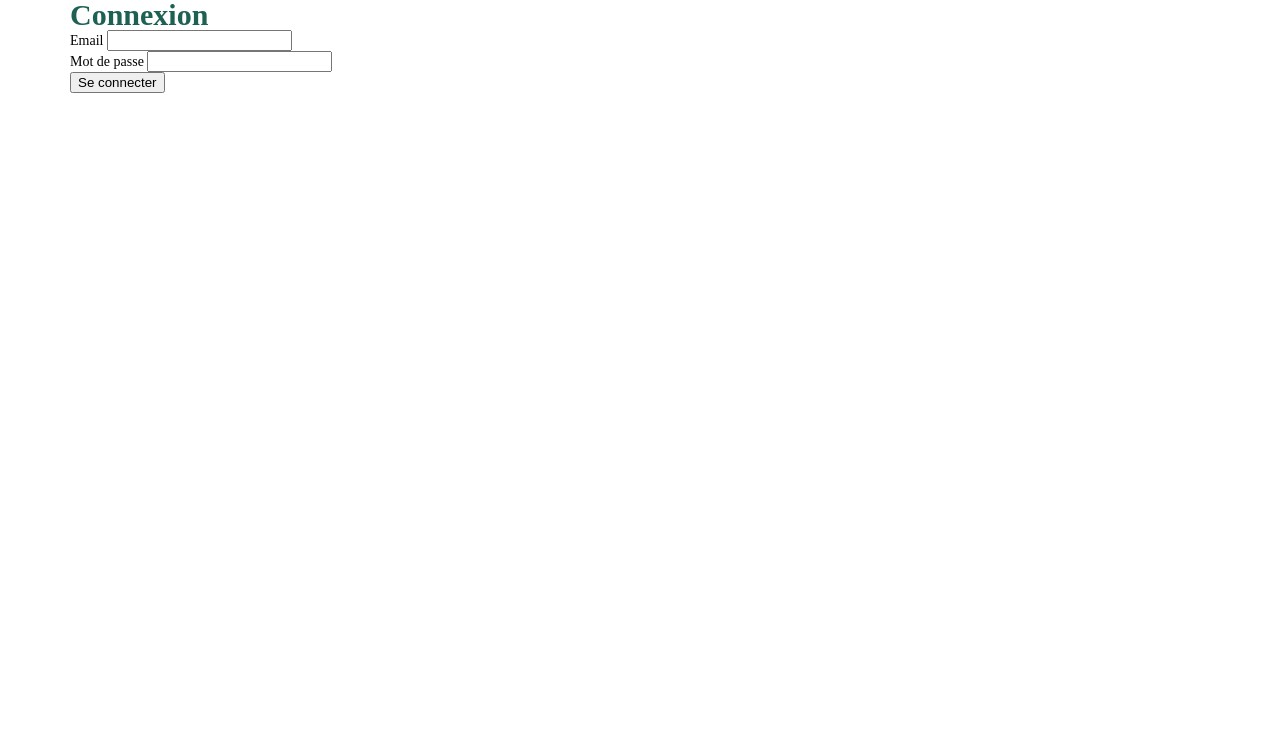
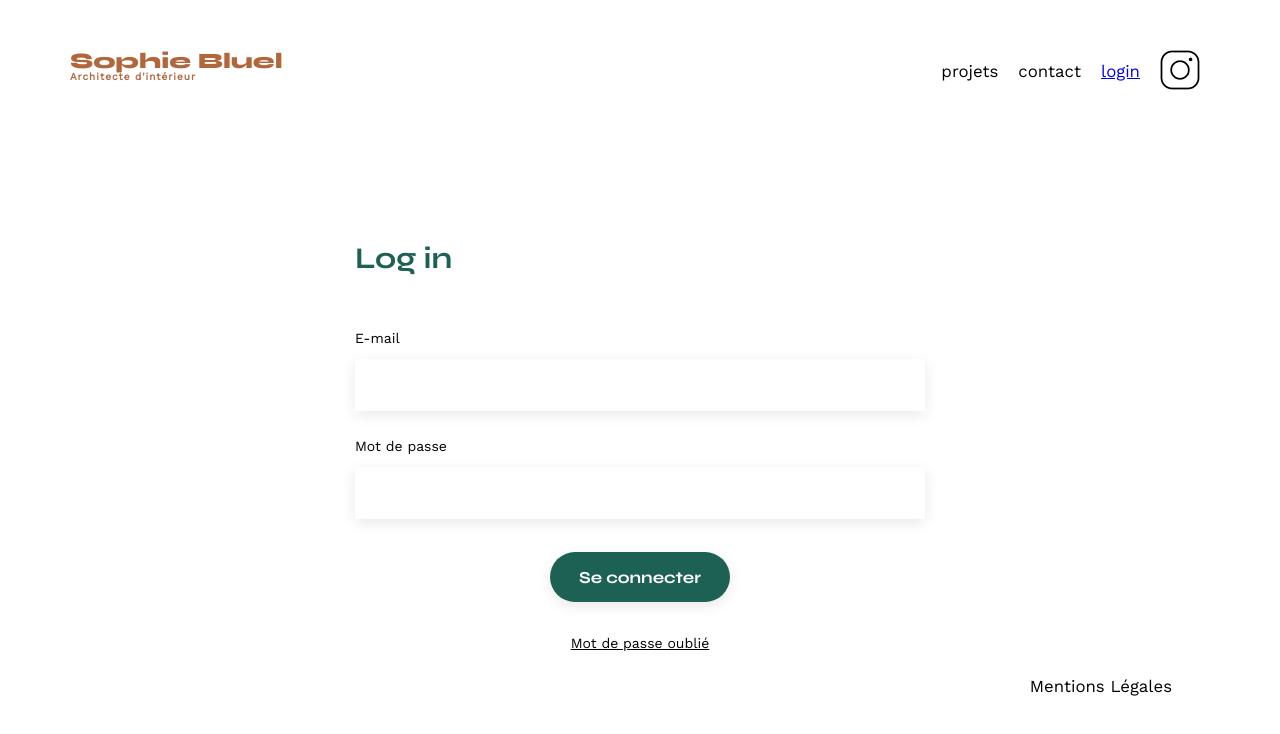
Before and after one commit to EliaraMTF/Cr-ez-une-page-web-dynamique-avec-JavaScript, a plain HTML site: page FrontEnd/login.html in a window 1280 px wide. Drawn offline with nearby package versions, Linux system fonts and the light colour scheme.

Commit message:
changement login et css

```diff
--- a/FrontEnd/assets/style.css
+++ b/FrontEnd/assets/style.css
@@ -137,6 +137,46 @@ li:hover {
 	width: 100%;
 
 }
+#login-form {
+	width: 50%;
+	margin: auto;
+}
+
+#login-form {
+	padding-top: 100px;
+}
+
+#login-form > {
+  text-align: center;
+}
+
+#login-form h2 {
+	margin-bottom: 20px;
+}
+
+#login-form form {
+  text-align: left;
+  margin-top: 30px;
+  display: flex;
+  flex-direction: column;
+}
+
+#login-form input {
+  height: 50px;
+  font-size: 1.2em;
+  border: none;
+  box-shadow: 0px 4px 14px rgba(0, 0, 0, 0.09);
+}
+
+#login-form label {
+  margin: 2em 0 1em 0;
+}
+
+#login-form .forgot {
+	text-decoration-line: underline;
+	text-align: center;
+}
+
 #contact {
 	width: 50%;
 margin: auto;
--- a/FrontEnd/login.html
+++ b/FrontEnd/login.html
@@ -2,26 +2,47 @@
 <html lang="fr">
 <head>
     <meta charset="UTF-8">
+    <title>Sophie Bluel - Architecte d'intérieur</title>
     <meta name="viewport" content="width=device-width, initial-scale=1.0">
-    <title>Connexion</title>
-    <link rel="stylesheet" href="assets/style.css"> <!-- Ajoutez un lien vers votre CSS si vous en avez -->
+    <link rel="preconnect" href="https://fonts.googleapis.com">
+    <link rel="preconnect" href="https://fonts.gstatic.com" crossorigin>
+    <link href="https://fonts.googleapis.com/css2?family=Syne:wght@700;800&family=Work+Sans&display=swap" rel="stylesheet">
+    <meta name="description" content="Page de connexion du site de l'architecte d'intérieur : Sophie Bluel">
+    <link rel="stylesheet" href="assets/style.css">
 </head>
 <body>
-    <div class="login-container">
-        <h2>Connexion</h2>
-        <form id="loginForm">
-            <div class="form-group">
-                <label for="email">Email</label>
-                <input type="email" id="email" name="email" required>
-            </div>
-            <div class="form-group">
+    <header>
+        <h1>Sophie Bluel <span>Architecte d'intérieur</span></h1>
+        <nav>
+            <ul>
+                <li>projets</li>
+                <li>contact</li>
+                <li class="nav-active"><a href="login.html" title="Login">login</a></li>
+                <li><img src="assets/icons/instagram.png" alt="Instagram"></li>
+            </ul>
+        </nav>
+    </header>
+    <main>
+        <section id="login-form">
+            <h2>Log in</h2>
+            <form action="#" method="post">
+                <label for="email">E-mail</label>
+                <input type="email" name="email" id="email">
                 <label for="password">Mot de passe</label>
-                <input type="password" id="password" name="password" required>
-            </div>
-            <button id="submitUserInfo" type="submit">Se connecter</button>
-            <p id="error-message" style="color:red;"></p>
-        </form>
-    </div>
+                <input type="password" name="password" id="password">
+                <input type="submit" value="Se connecter">
+            </form>
+            <p class="forgot">Mot de passe oublié</p>
+            <p id="form-error" class="error hidden"></p>
+        </section>
+    </main>
+    <footer>
+        <nav>
+            <ul>
+                <li>Mentions Légales</li>
+            </ul>
+        </nav>
+    </footer>
     <script src="scripts/login.js"></script>
 </body>
 </html>
```
